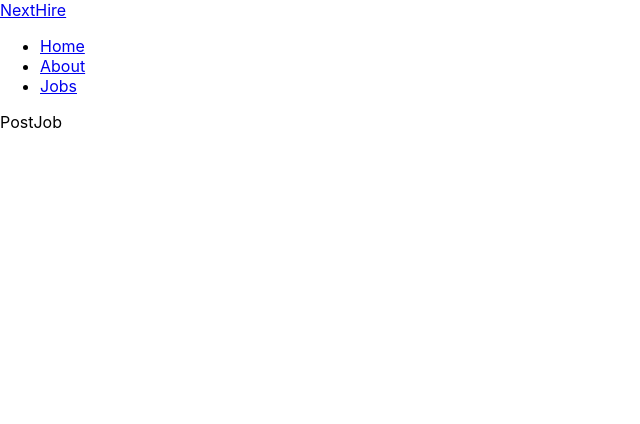
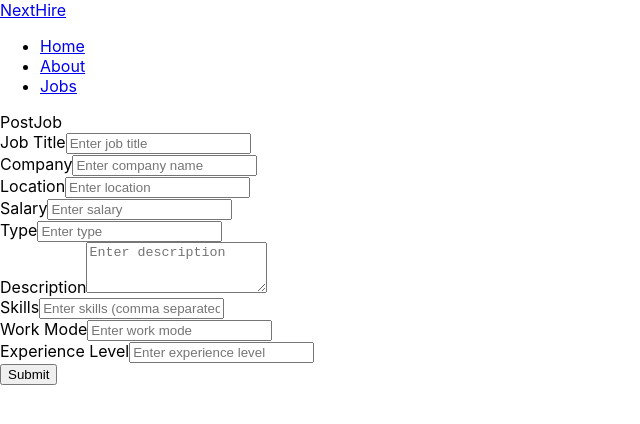
Before and after one commit to Kunjan555/NextHire, a React (Create React App) app: page /post-job in a window 1280 px wide. Shown: the top 424 px of the page, without its empty margins (0-640 px from the left). Built offline with nearby package versions, Linux system fonts and the light colour scheme.

Commit message:
post jobs in progress

```diff
--- /dev/null
+++ b/src/components/PostJobForm.jsx
@@ -0,0 +1,259 @@
+import React, { useEffect, useState } from 'react'
+
+export default function PostJobForm() {
+
+    const [value, setValue] = useState({
+        title: "",
+        company: "",
+        location: "",
+        salary: "",
+        type: "",
+        description: "",
+        skills: "",
+        workMode: "",
+        experienceLevel: "",
+      });
+      const [errors, setError] = useState({});
+
+      function handleBlur(e,field,regEx) {
+        const error = {}
+        console.log(regEx)
+        console.log(regEx.test(e.target.value))
+        if(!regEx.test(e.target.value)){
+            error[field] = "Enter Valid Input"
+        }else {
+      delete error[field];
+    }
+        setError({...errors , ...error})
+        return errors.length == 0;
+    }
+function handleSubmit(e) {
+    e.preventDefault();
+
+    const newErrors = {};
+
+    if (!/^[A-Za-z][A-Za-z\s'-]{1,}$/.test(value.title)) {
+      newErrors.title = "Enter valid job title";
+    }
+    if (!/^[A-Za-z0-9&\s'-]{2,}$/.test(value.company)) {
+      newErrors.company = "Enter valid company name";
+    }
+    if (!/^[A-Za-z\s,.-]+$/.test(value.location)) {
+      newErrors.location = "Enter valid location";
+    }
+    if (!/^(?:[₹$€]?\s?\d{1,3}(?:,\d{3})*|\d+)(?:\.\d{1,2})?\s?[₹$€]?$/.test(value.salary)) {
+      newErrors.salary = "Enter valid salary (numbers only)";
+    }
+    if (!/^[A-Za-z\s]+$/.test(value.type)) {
+      newErrors.type = "Enter valid job type";
+    }
+    if (!value.description.trim()) {
+      newErrors.description = "Description is required";
+    }
+    if (!/^[A-Za-z\s,]+$/.test(value.skills)) {
+      newErrors.skills = "Enter valid skills (comma separated)";
+    }
+    if (!/^[A-Za-z\s]+$/.test(value.workMode)) {
+      newErrors.workMode = "Enter valid work mode";
+    }
+    if (!/^[A-Za-z\s]+$/.test(value.experienceLevel)) {
+      newErrors.experienceLevel = "Enter valid experience level";
+    }
+
+    if (Object.keys(newErrors).length > 0) {
+      setError(newErrors);
+      return;
+    }
+
+    console.log("Form submitted:", value);
+
+    setValue({
+      title: "",
+      company: "",
+      location: "",
+      salary: "",
+      type: "",
+      description: "",
+      skills: "",
+      workMode: "",
+      experienceLevel: "",
+    });
+    setError({});
+  }
+
+useEffect(()=>{
+    console.log(errors)
+},[errors])
+  return (
+
+    <>
+             <form id="postJobForm" onSubmit={handleSubmit}>
+        {/* Job Title */}
+        <div className="form-group">
+          <label htmlFor="title">Job Title</label>
+          <input
+            type="text"
+            value={value.title}
+            onBlur={(e) => handleBlur(e, "title", /^[A-Za-z][A-Za-z\s'-]{1,}$/)}
+            onChange={(e) => {
+              setValue({ ...value, title: e.target.value });
+              setError({ ...errors, title: "" });
+            }}
+            className="form-control"
+            id="title"
+            placeholder="Enter job title"
+          />
+          {errors.title && <p className="error-text">{errors.title}</p>}
+        </div>
+
+        {/* Company */}
+        <div className="form-group">
+          <label htmlFor="company">Company</label>
+          <input
+            type="text"
+            value={value.company}
+            onBlur={(e) => handleBlur(e, "company", /^[A-Za-z0-9&\s'-]{2,}$/)}
+            onChange={(e) => {
+              setValue({ ...value, company: e.target.value });
+              setError({ ...errors, company: "" });
+            }}
+            className="form-control"
+            id="company"
+            placeholder="Enter company name"
+          />
+          {errors.company && <p className="error-text">{errors.company}</p>}
+        </div>
+
+        {/* Location */}
+        <div className="form-group">
+          <label htmlFor="location">Location</label>
+          <input
+            type="text"
+            value={value.location}
+            onBlur={(e) => handleBlur(e, "location", /^[A-Za-z\s,.-]+$/)}
+            onChange={(e) => {
+              setValue({ ...value, location: e.target.value });
+              setError({ ...errors, location: "" });
+            }}
+            className="form-control"
+            id="location"
+            placeholder="Enter location"
+          />
+          {errors.location && <p className="error-text">{errors.location}</p>}
+        </div>
+
+        {/* Salary */}
+        <div className="form-group">
+          <label htmlFor="salary">Salary</label>
+          <input
+            type="text"
+            value={value.salary}
+            onBlur={(e) => handleBlur(e, "salary",/^(?:[₹$€]?\s?\d{1,3}(?:,\d{3})*|\d+)(?:\.\d{1,2})?\s?[₹$€]?$/)}
+            onChange={(e) => {
+              setValue({ ...value, salary: e.target.value });
+              setError({ ...errors, salary: "" });
+            }}
+            className="form-control"
+            id="salary"
+            placeholder="Enter salary"
+          />
+          {errors.salary && <p className="error-text">{errors.salary}</p>}
+        </div>
+
+        {/* Type */}
+        <div className="form-group">
+          <label htmlFor="type">Type</label>
+          <input
+            type="text"
+            value={value.type}
+            onBlur={(e) => handleBlur(e, "type", /^[A-Za-z\s]+$/)}
+            onChange={(e) => {
+              setValue({ ...value, type: e.target.value });
+              setError({ ...errors, type: "" });
+            }}
+            className="form-control"
+            id="type"
+            placeholder="Enter type"
+          />
+          {errors.type && <p className="error-text">{errors.type}</p>}
+        </div>
+
+        {/* Description */}
+        <div className="form-group">
+          <label htmlFor="description">Description</label>
+          <textarea
+            value={value.description}
+            onBlur={(e) => handleBlur(e, "description", /^(?=\s*\S).*$/)}
+            onChange={(e) => {
+              setValue({ ...value, description: e.target.value });
+              setError({ ...errors, description: "" });
+            }}
+            className="form-control"
+            id="description"
+            rows="3"
+            placeholder="Enter description"
+          ></textarea>
+          {errors.description && <p className="error-text">{errors.description}</p>}
+        </div>
+
+        {/* Skills */}
+        <div className="form-group">
+          <label htmlFor="skills">Skills</label>
+          <input
+            type="text"
+            value={value.skills}
+            onBlur={(e) => handleBlur(e, "skills", /^[A-Za-z\s,]+$/)}
+            onChange={(e) => {
+              setValue({ ...value, skills: e.target.value });
+              setError({ ...errors, skills: "" });
+            }}
+            className="form-control"
+            id="skills"
+            placeholder="Enter skills (comma separated)"
+          />
+          {errors.skills && <p className="error-text">{errors.skills}</p>}
+        </div>
+
+        {/* Work Mode */}
+        <div className="form-group">
+          <label htmlFor="workMode">Work Mode</label>
+          <input
+            type="text"
+            value={value.workMode}
+            onBlur={(e) => handleBlur(e, "workMode", /^[A-Za-z\s]+$/)}
+            onChange={(e) => {
+              setValue({ ...value, workMode: e.target.value });
+              setError({ ...errors, workMode: "" });
+            }}
+            className="form-control"
+            id="workMode"
+            placeholder="Enter work mode"
+          />
+          {errors.workMode && <p className="error-text">{errors.workMode}</p>}
+        </div>
+
+        {/* Experience Level */}
+        <div className="form-group">
+          <label htmlFor="experienceLevel">Experience Level</label>
+          <input
+            type="text"
+            value={value.experienceLevel}
+            onBlur={(e) => handleBlur(e, "experienceLevel", /^[A-Za-z\s]+$/)}
+            onChange={(e) => {
+              setValue({ ...value, experienceLevel: e.target.value });
+              setError({ ...errors, experienceLevel: "" });
+            }}
+            className="form-control"
+            id="experienceLevel"
+            placeholder="Enter experience level"
+          />
+          {errors.experienceLevel && <p className="error-text">{errors.experienceLevel}</p>}
+        </div>
+
+        <button type="submit" className="btn btn-primary">
+          Submit
+        </button>
+      </form>
+    </>
+  )
+}
--- a/src/pages/PostJob.jsx
+++ b/src/pages/PostJob.jsx
@@ -1,7 +1,11 @@
 import React from 'react'
+import PostJobForm from '../components/PostJobForm'
 
 export default function PostJob() {
   return (
+    <>
     <div>PostJob</div>
+    <PostJobForm/>
+    </>
   )
 }
```
